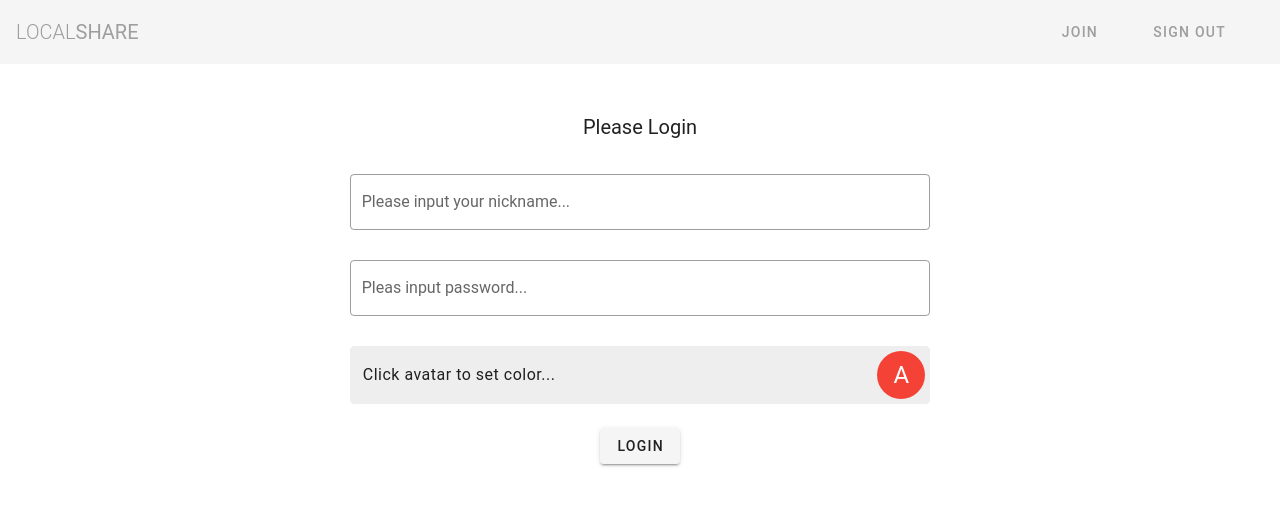
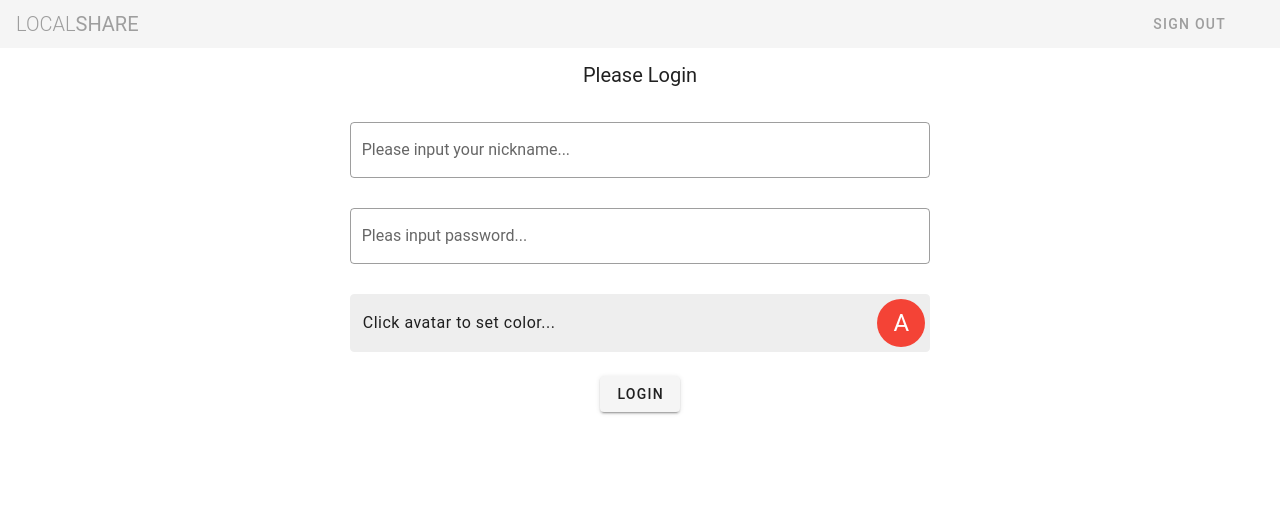
Before and after one commit to lylhw13/local-share, a Vue app in the folder message_window/: page /#/ in a window 1280 px wide. Shown: the top 506 px of the page. Built offline with nearby package versions, Linux system fonts and the light colour scheme; the HTML template or start-up script is replaced by a standard one.

Commit message:
finish navbar

```diff
--- a/message_window/src/components/Navbar.vue
+++ b/message_window/src/components/Navbar.vue
@@ -1,27 +1,26 @@
 <template>
   <nav>
-    <v-app-bar flat app>
-      <!-- <v-toolbar-side-icon class="grey--text">
-
-          </v-toolbar-side-icon> -->
+    <v-app-bar flat app dense>
       <v-toolbar-title class="text-uppercase grey--text">
         <span class="font-weight-light">Local</span>
         <span>share</span>
       </v-toolbar-title>
       <v-spacer></v-spacer>
 
-      <v-btn text color="grey" v-on:click="dialog = !dialog">
+      <v-btn
+        text
+        color="grey"
+        v-on:click="dialog = !dialog"
+        v-show="loginState"
+      >
         <span class="hidden-sm-and-down">Join</span>
         <v-icon right>mdi-plus</v-icon>
       </v-btn>
       <v-btn text color="grey" v-on:click="exitApp">
         <span class="hidden-sm-and-down">Sign Out</span>
-        <v-icon right> mdi-logout</v-icon>
+        <v-icon right>mdi-logout</v-icon>
       </v-btn>
     </v-app-bar>
-    <v-card v-model="addUser">
-      <AddUser />
-    </v-card>
 
     <v-dialog v-model="dialog" max-width="310">
       <div id="dialog-div" style="background-color: white">
@@ -35,23 +34,26 @@
 </template>
 
 <script>
-import AddUser from "./AddUser";
 import QRCode from "qrcodejs2";
 
 export default {
   components: {
-    AddUser,
   },
   data() {
     return {
-      addUser: false,
       dialog: false,
-      url: "",
       serverUrl: "",
       qrcodeState: false,
     };
   },
-  mounted() {
+  computed: {
+      loginState() {
+          return this.$store.state.loginState;
+      }
+  },
+  watch: {
+    dialog: function (val) {
+      if (val && !this.qrcodeState) {
         let curr_url = new URL(window.location.href);
 
         if (curr_url.hostname === "127.0.0.1") {
@@ -59,10 +61,7 @@ export default {
         }
         else
           this.serverUrl = curr_url.protocol + "//" + curr_url.host;
-  },
-  watch: {
-    dialog: function (val) {
-      if (val && !this.qrcodeState) {
+
         this.$nextTick(() => {
           new QRCode(document.getElementById("qrcodeid"), {
             text: this.serverUrl,
@@ -79,16 +78,11 @@ export default {
   },
 
   methods: {
-    changeVis() {
-      this.addUser = !this.addUser;
-      console.log("click");
-    },
-
     exitApp() {
       console.log("username is " + this.$store.state.username);
       this.$store.commit("setUsername", 123);
       console.log("username is " + this.$store.state.username);
-    }
+    },
   },
 };
 </script>
--- a/message_window/src/views/Login.vue
+++ b/message_window/src/views/Login.vue
@@ -149,12 +149,13 @@ export default {
           }
           // that.alert = true
           alert(that.message);
-          return;
+        //   return;
         });
 
       // checking password
       this.$store.commit("setUsername", this.username);
       this.$store.commit("setLoginState", true);
+      console.log("log state is " + this.$store.state.loginState)
       this.$router.push("/MessageWindow");
     },
 
```
Also changed, not shown: 1 other file (tests, documents, lock files or other folders). Lines whose indentation alone changed are shown as unchanged.
